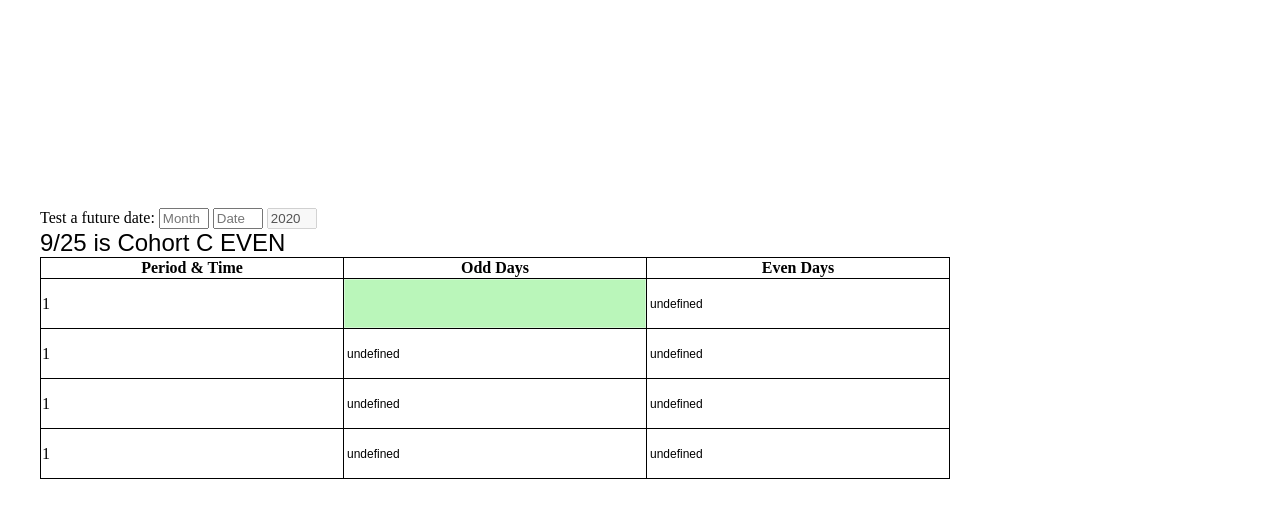
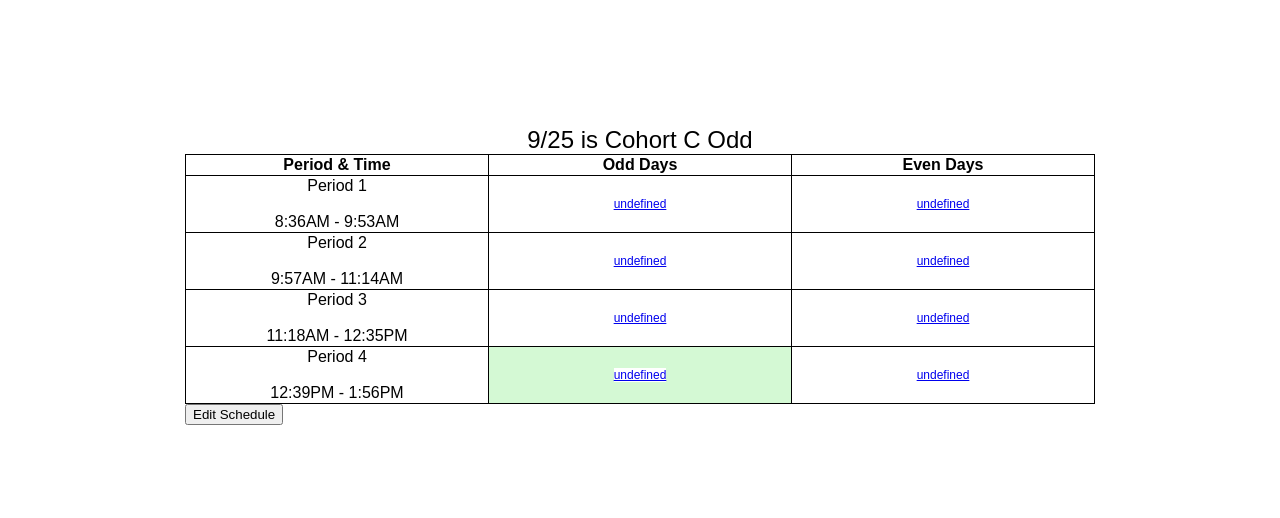
Before and after one commit to ac-tam/ac-tam.github.io, a plain HTML site: page cohort/index.html in a window 1280 px wide. Drawn offline with Linux system fonts and the light colour scheme.

Commit message:
Update index.html

```diff
--- a/cohort/index.html
+++ b/cohort/index.html
@@ -8,22 +8,32 @@
     td {
         width: 300px;
         height: 50px;
+        text-align: center;
     }
 
-    table input {
+    table input, a{
             width: 100%;
             height: 100%;
             border: none;
             font-size: 12px;
     }
 
+    div {
+        display: block;
+        width: fit-content;
+        margin-left: auto;
+        margin-right: auto;
+        margin-top: 10%;
+    }
+
+    body {
+        font-family: sans-serif;
+    }
+
 </style>
 <body>
     <div class = "textbox">
-        Test a future date:
-        <input type = "text" id = "month" oninput="a()" placeholder="Month ">
-        <input type = "text" id = "date" oninput="a()" placeholder = "Date">
-        <input type = "text" id = 'year' oninput="a()" placeholder = "Year " value = "2020" disabled="disabled">
+
         <div id = "ans" style = "font-size: 24px; font-family: sans-serif;"></div>
 
         <table>
@@ -34,27 +44,28 @@
             </tr>
 
             <tr>
-                <td>1</td>
-                <td style="background-color: rgba(144, 238, 144, 0.384)"><input type = "text" id = "1odd" style="background-color: rgba(144, 238, 144, 0.384)"></td>
-                <td><input type = "text" id = "1even"></td>
+                <td>Period 1 <br><br>8:36AM - 9:53AM </td>
+                <td><a id = "1odd"></a>
+                <td><a id = "1even"></a>
             </tr>
             <tr>
-                <td>1</td>
-                <td><input type = "text" id = "2odd"></td>
-                <td><input type = "text" id = "2even"></td>
+                <td>Period 2 <br><br>9:57AM - 11:14AM</td>
+                <td><a id = "2odd"></a>
+                <td><a id = "2even"></a>
             </tr>
             <tr>
-                <td>1</td>
-                <td><input type = "text" id = "3odd"></td>
-                <td><input type = "text" id = "3even"></td>
+                <td>Period 3<br><br> 11:18AM - 12:35PM</td>
+                <td><a id = "3odd"></a>
+                <td><a id = "3even"></a>
             </tr>
             <tr>
-                <td>1</td>
-                <td><input type = "text" id = "4odd"></td>
-                <td><input type = "text" id = "4even" oninput="writeCookie()"></td>
+                <td>Period 4 <br><br>12:39PM - 1:56PM</td>
+                <td><a type = "text" id = "4odd"></td>
+                <td><a id = "4even"></a>
             </tr>
 
         </table>
+        <button onclick = "edit()" id = "edit">Save Schedule</button>
 
     </div>
 
@@ -65,26 +76,72 @@
 
     <script>
         function writeCookie() {
-            document.cookie = `${document.getElementById("1odd").value}'${document.getElementById("1even").value}'${document.getElementById("2odd").value}'${document.getElementById("2even").value}'${document.getElementById("3odd").value}'${document.getElementById("3even").value}'${document.getElementById("4odd").value}'${document.getElementById("4even").value}'`
+                document.cookie = `${document.getElementById("1odd").value}'${document.getElementById("1even").value}'${document.getElementById("2odd").value}'${document.getElementById("2even").value}'${document.getElementById("3odd").value}'${document.getElementById("3even").value}'${document.getElementById("4odd").value}'${document.getElementById("4even").value}'`
+
         }
 
         function readCookie() {
-            var arr = document.cookie.split("'")
-            document.getElementById("1odd").value = arr[0];
-            document.getElementById("1even").value = arr[1];
-            document.getElementById("2odd").value = arr[2];
-            document.getElementById("2even").value = arr[3];
-            document.getElementById("3odd").value = arr[4];
-            document.getElementById("3even").value = arr[5];
-            document.getElementById("4odd").value = arr[6];
-            document.getElementById("4even").value = arr[7];
+            if (document.cookie != "") {
+                var arr = document.cookie.split("'")
+                document.getElementById("1odd").innerHTML = arr[0];
+                document.getElementById("1even").innerHTML = arr[1];
+                document.getElementById("2odd").innerHTML = arr[2];
+                document.getElementById("2even").innerHTML = arr[3];
+                document.getElementById("3odd").innerHTML = arr[4];
+                document.getElementById("3even").innerHTML = arr[5];
+                document.getElementById("4odd").innerHTML = arr[6];
+                document.getElementById("4even").innerHTML = arr[7];
+            }
+            else
+                edit()
         }
+
+        function edit() {
+            var edit = document.getElementById("edit")
+            if (edit.innerHTML == "Edit Schedule") {
+                edit.innerHTML = "Save Schedule"
+                document.getElementById("1odd").parentElement.innerHTML = `<input id = "1odd" value = ${document.getElementById("1odd").innerHTML}> `
+                document.getElementById("1even").parentElement.innerHTML = `<input id = "1even" value = ${document.getElementById("1even").innerHTML}> `
+                document.getElementById("2odd").parentElement.innerHTML = `<input id = "2odd" value = ${document.getElementById("2odd").innerHTML}> `
+                document.getElementById("2even").parentElement.innerHTML = `<input id = "2even" value = ${document.getElementById("2even").innerHTML}> `
+                document.getElementById("3odd").parentElement.innerHTML = `<input id = "3odd" value = ${document.getElementById("3odd").innerHTML}> `
+                document.getElementById("3even").parentElement.innerHTML = `<input id = "3even" value = ${document.getElementById("3even").innerHTML}> `
+                document.getElementById("4odd").parentElement.innerHTML = `<input id = "4odd" value = ${document.getElementById("4odd").innerHTML}> `
+                document.getElementById("4even").parentElement.innerHTML = `<input id = "4even" value = ${document.getElementById("4even").innerHTML}> `
+                writeCookie();
+            }
+            else {
+                edit.innerHTML = "Edit Schedule"
+                document.getElementById("1odd").parentElement.innerHTML = `<a target = "_blank" id = "1odd" href = ${document.getElementById("1odd").value}>${document.getElementById("1odd").value}</a> `
+                document.getElementById("1even").parentElement.innerHTML = `<a target = "_blank" id = "1even" href = ${document.getElementById("1even").value}>${document.getElementById("1even").value}</a> `
+                document.getElementById("2odd").parentElement.innerHTML = `<a target = "_blank" id = "2odd" href = ${document.getElementById("2odd").value}>${document.getElementById("2odd").value}</a> `
+                document.getElementById("2even").parentElement.innerHTML = `<a target = "_blank" id = "2even" href = ${document.getElementById("2even").value}>${document.getElementById("2even").value}</a> `
+                document.getElementById("3odd").parentElement.innerHTML = `<a target = "_blank" id = "3odd" href = ${document.getElementById("3odd").value}>${document.getElementById("3odd").value}</a> `
+                document.getElementById("3even").parentElement.innerHTML = `<a target = "_blank" id = "3even" href = ${document.getElementById("3even").value}>${document.getElementById("3even").value}</a> `
+                document.getElementById("4odd").parentElement.innerHTML = `<a target = "_blank" id = "4odd" href = ${document.getElementById("4odd").value}>${document.getElementById("4odd").value}</a> `
+                document.getElementById("4even").parentElement.innerHTML = `<a target = "_blank" id = "4even" href = ${document.getElementById("4even").value}>${document.getElementById("4even").value}</a> `
+            }
+        }
+
 
         readCookie();
 
+
+
+
+        document.getElementById("1odd").style.background = "rgb(255, 255, 255)";
+        document.getElementById("1even").style.background = "rgb(255, 255, 255)";
+        document.getElementById("2odd").style.background = "rgb(255, 255, 255)";
+        document.getElementById("2even").style.background = "rgb(255, 255, 255)";
+        document.getElementById("3odd").style.background = "rgb(255, 255, 255)";
+        document.getElementById("3even").style.background = "rgb(255, 255, 255)";
+        document.getElementById("4odd").style.background = "rgb(255, 255, 255)";
+        document.getElementById("4even").style.background = "rgb(255, 255, 255)";
+
         var b = new Date()
+        document.getElementById("ans").innerHTML = (b.getMonth() + 1) +"/" + b.getDate() + " is Cohort " + ABC(schoolDate(b.getMonth() + 1, b.getDate(), 2020));
 
-        document.getElementById("ans").innerHTML = (b.getMonth() + 1) +"/" + b.getDate() + " is Cohort " + ABC(schoolDate(b.getMonth() + 1, b.getDate(), 2020));
+
 
         function a() {
             var month = parseInt(document.getElementById("month").value)
@@ -141,60 +198,56 @@
 
     function ABC(date) {
 
+        var str = ""
+        var cohort = ""
 
-        var str = ""
         switch (date % 6) {
             case 1 - 1:
-            str = "even"
-            return "A EVEN"
+                str = "odd"
+                cohort =  "A Odd"
+                break;
 
             case 2 - 1:
-            str = "odd"
-            return "A ODD "
+                str = "even"
+                cohort =  "A Even"
+                break;
+
             case 3 - 1:
-            str = "even"
-            return "B EVEN"
+                str = "odd"
+                cohort =  "B Odd"
+                break;
 
             case 4 - 1:
-            str = "odd"
-            return "B ODD"
+                str = "even"
+                cohort =  "B Even"
+                break;
             case 5 - 1:
-            str = "even"
-            return "C EVEN"
+                str = "odd"
+                cohort =  "C Odd"
+                break;
 
             case 6 - 1:
-            str = "odd"
-            return "C ODD"
+                str = "even"
+                cohort =  "C Even"
+                break;
 
         }
 
-        return "(No school)"
+        var now = new Date();
+        var time = [new Date(now.getFullYear(), now.getMonth(), now.getDate(), 8, 36 - 6),
+                    new Date(now.getFullYear(), now.getMonth(), now.getDate(), 9, 57 - 6),
+                    new Date(now.getFullYear(), now.getMonth(), now.getDate(), 11, 18 - 6),
+                    new Date(now.getFullYear(), now.getMonth(), now.getDate(), 12, 39 - 6)]
 
 
-
-        var time = [new Date(new Date.getFullYear(), 0, 7, 36),
-                    new Date(new Date.getFullYear(), 0, 8, 57),
-                    new Date(new Date.getFullYear(), 0, 10, 18),
-                    new Date(new Date.getFullYear(), 0, 11, 39)]
+        for (var i = 3; i > -1; i--)
+            if (now.getTime() >= time[i].getTime()) {
+                document.getElementById((i + 1) + str).parentElement.style.background = "rgba(144, 238, 144, 0.384)"
+        break;
+}
+        return cohort;
+    }
 
 
-        var now = new Date();
-        for (var i = 0; i < 4; i ++)
-            if (now.getHours() >= time[0].getHours() && now.getMinutes() >= time[0].getMinutes())
-                document.getElementById((i + 1) + str).style.background = "rgba(144, 238, 144, 0.384)"
-    }
     </script>
 </body>
-
-<style>
-    .textbox {
-        width: 1200px;
-        padding-top: 200px ;
-        margin-left: auto;
-        margin-right: auto;
-    }
-    input {
-        width: 50px;
-    }
-
-</style>
```
